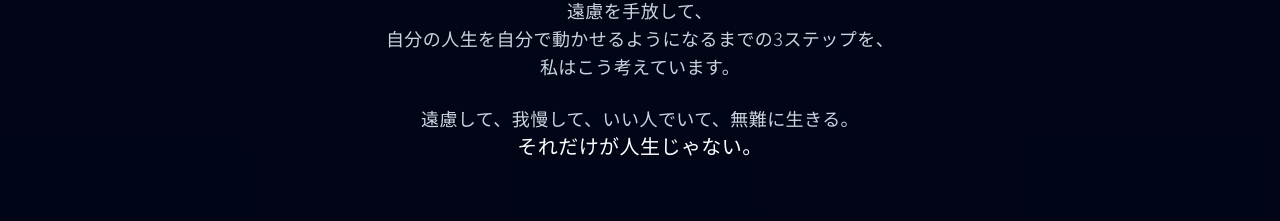
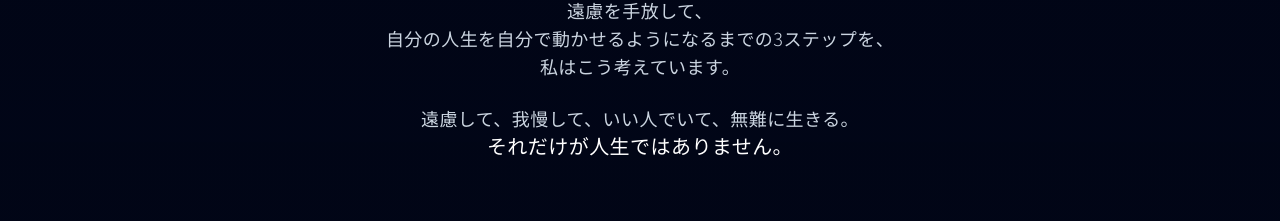
Before and after one commit to atsukorology/official-site, a React (Create React App) app: page /#/atsukorology in a window 1280 px wide. Shown: the part 1217-1438 px from the top of the page. Built offline with nearby package versions, Linux system fonts and the light colour scheme; no server answers; a web font is replaced by a local one.

Commit message:
update: Soften the philosophy closing line.
Co-authored-by: Cursor <cursoragent@cursor.com>

```diff
--- a/src/pages/AtsukorologyPage.tsx
+++ b/src/pages/AtsukorologyPage.tsx
@@ -111,7 +111,7 @@ function AtsukorologyPage() {
                                     <p>
                                         遠慮して、我慢して、いい人でいて、無難に生きる。
                                         <br />
-                                        <span className="text-base md:text-xl text-white">それだけが人生じゃない。</span>
+                                        <span className="text-base md:text-xl text-white">それだけが人生ではありません。</span>
                                     </p>
                                 </div>
                             </div>
```
